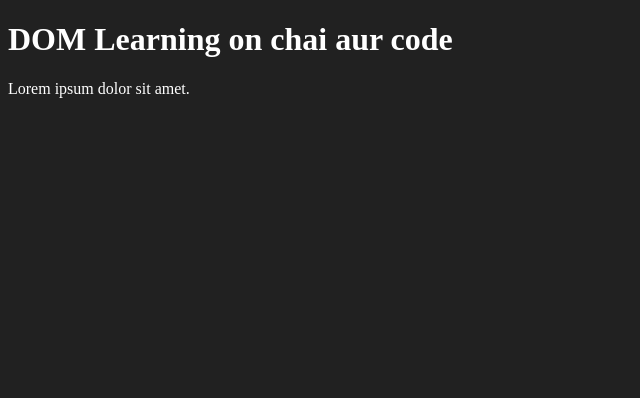
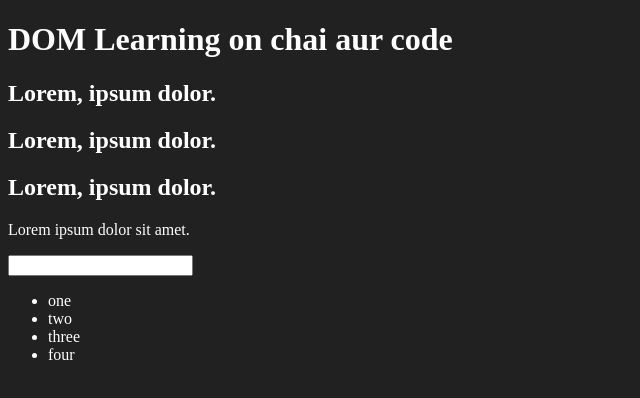
Before and after one commit to vik9386/js-with-chai, a plain HTML site: page 06_dom/one.html in a window 1280 px wide. Shown: the whole page, without its empty margins (0-640 px from the left). Drawn offline with Linux system fonts and the light colour scheme.

Commit message:
queryselector

```diff
--- a/06_dom/one.html
+++ b/06_dom/one.html
@@ -17,7 +17,26 @@
             DOM Learning on chai aur code
             <span style="display:none">test text</span>
         </h1>
+        <h2>Lorem, ipsum dolor.</h2>
+        <h2>Lorem, ipsum dolor.</h2>
+        <h2>Lorem, ipsum dolor.</h2>
         <p>Lorem ipsum dolor sit amet.</p>
+        <input type="password" name="" id="">
+        <ul>
+            <li class="list-item">one </li>
+            <li class="list-item">two</li>
+            <li class="list-item">three</li>
+            <li class="list-item">four</li>
+        </ul>
     </div>
 </body>
 </html>
+
+
+<!--
+    querySelectorAll --- nodecollection (like array so use forEach method)
+    getElementsByClassName -- HTMLCollection
+
+
+
+-->
```
